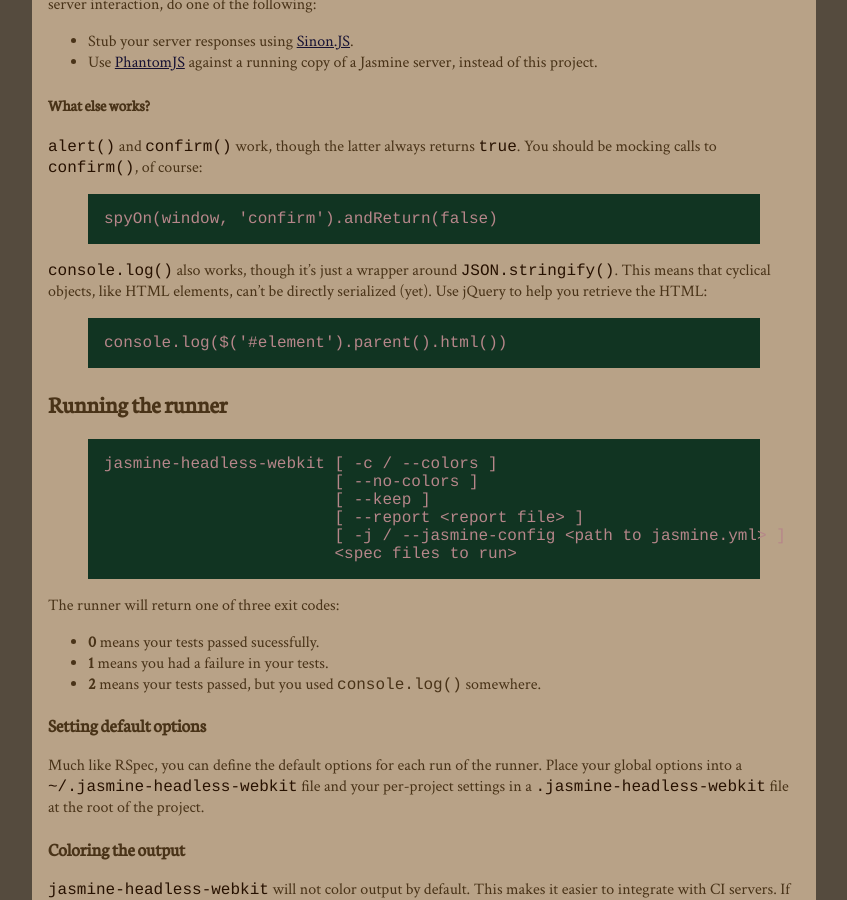
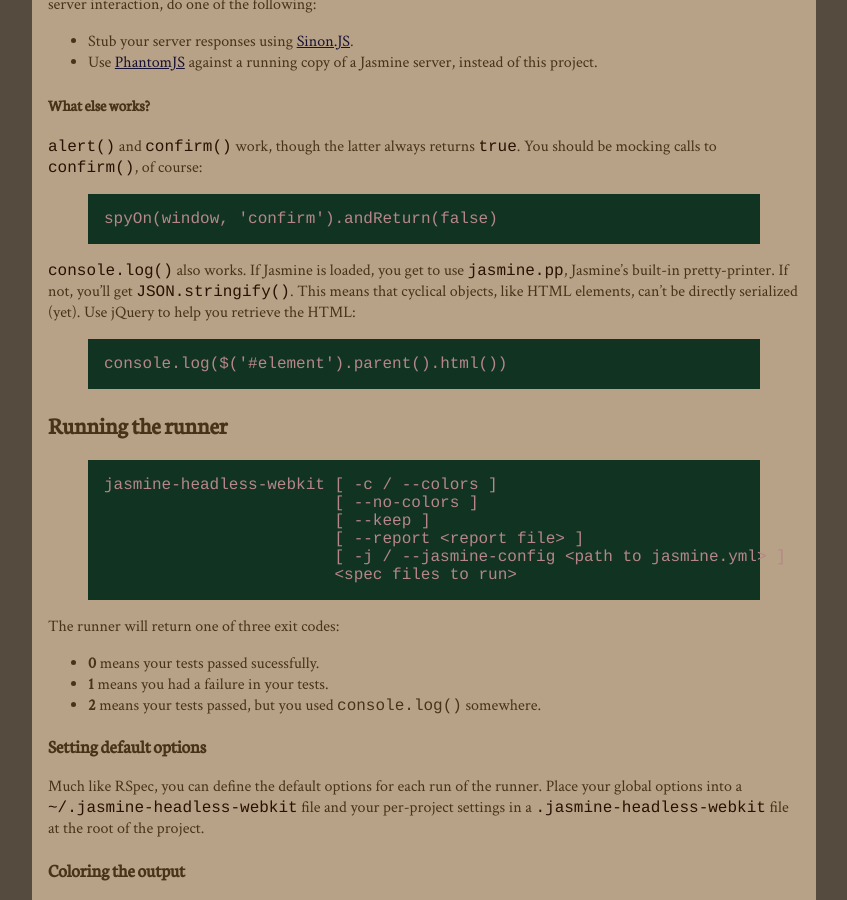
Before and after one commit to johnbintz/jasmine-headless-webkit, a Jekyll site: the page built from index.md, in a window 1280 px wide and 900 px high, scrolled down 2754 px. Shown: the whole window, without its empty margins (216-1063 px from the left). Built offline with Jekyll 4.4.1, drawn with Linux system fonts in a browser that asks for light colours; Markdown is read by kramdown in place of the engine named in the settings.

Commit message:
update the console.log guide

```diff
--- a/index.md
+++ b/index.md
@@ -142,8 +142,8 @@ of course:
 spyOn(window, 'confirm').andReturn(false)
 {% endhighlight %}
 
-`console.log()` also works, though it's just a wrapper around `JSON.stringify()`. This means that cyclical objects, like HTML
-elements, can't be directly serialized (yet). Use jQuery to help you retrieve the HTML:
+`console.log()` also works. If Jasmine is loaded, you get to use `jasmine.pp`, Jasmine's built-in pretty-printer.
+If not, you'll get `JSON.stringify()`. This means that cyclical objects, like HTML elements, can't be directly serialized (yet). Use jQuery to help you retrieve the HTML:
 
 {% highlight js %}
 console.log($('#element').parent().html())
```
